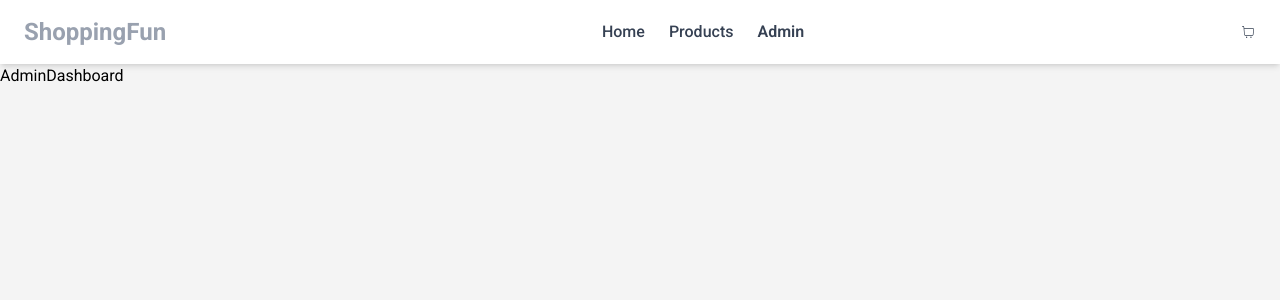
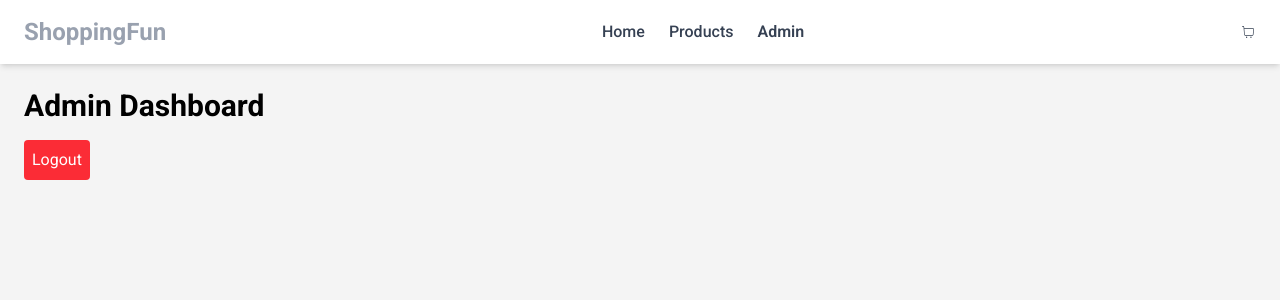
Before and after one commit to phiona-b3/Ecommerce_Website, a React (Vite) app: page /admin/dashboard in a window 1280 px wide. Shown: the top 300 px of the page. Built offline with nearby package versions, Linux system fonts and the light colour scheme; no server answers; sample sign-in values are in the browser's storage.

Commit message:
Including category and stock in the backend and frontend

```diff
--- a/src/components/AdminDashboard.tsx
+++ b/src/components/AdminDashboard.tsx
@@ -1,8 +1,20 @@
-import React from 'react'
+import { signOut } from "firebase/auth";
+import { useNavigate } from "react-router-dom"
+import { auth } from "../firebase";
 
 const AdminDashboard = () => {
+    const navigate = useNavigate();
+
+    const handleLogout = async () => {
+        await signOut(auth);
+        navigate("/admin-login")
+    };
+
   return (
-    <div>AdminDashboard</div>
+    <div className="p-6">
+        <h1 className="text-3xl font-bold">Admin Dashboard</h1>
+        <button onClick={handleLogout} className="bg-red-500 text-white p-2 rounded mt-4">Logout</button>
+    </div>
   )
 }
 
--- a/src/components/ProductDetails.tsx
+++ b/src/components/ProductDetails.tsx
@@ -21,6 +21,7 @@ const ProductDetails = () => {
     <div className="max-w-4xl mx-auto mt-10 p-6 bg-white shadow-md rounded-lg">
         <img src={product.image} alt={product.name} className="w-full h-96 object-cover rounded-md"/>
         <h1 className="text-3xl font-bold mt-4">{product.name}</h1>
+        <p className="text-blue-600 mt-2">{product.category}</p>
         <p className="text-gray-600 mt-2">{product.description}</p>
         <p className="text-xl font-bold mt-2">${product.price}</p>
 
--- a/src/components/ProductList.tsx
+++ b/src/components/ProductList.tsx
@@ -25,8 +25,10 @@ const ProductList = () => {
                                     <Link to={`/products/${product._id}`}>
                                         <img src={product.image} alt={product.name} className="w-full h-48 object-cover rounded-md"/>
                                         <h3 className="text-lg font-semibold mt-2">{product.name}</h3>
+                                        <p className="text-blue-600">{product.category}</p>
                                         <p className="text-gray-600">{product.description}</p>
                                         <p className="text-xl font-bold mt-2">${product.price}</p>
+                                        <p className="mt-2">In-stock: {product.stock}</p>
                                     </Link>
                                 </div>
                             ))
--- a/src/components/ProductsPage.tsx
+++ b/src/components/ProductsPage.tsx
@@ -30,8 +30,10 @@ const ProductsPage = () => {
                             <Link to={`/products/${product._id}`}>
                                 <img src={product.image} alt={product.name} className="w-full h-48 object-cover rounded-md"/>
                                 <h3 className="text-lg font-semibold mt-2">{product.name}</h3>
+                                <p className="text-blue-600">{product.category}</p>
                                 <p className="text-gray-600">{product.description}</p>
                                 <p className="text-xl font-bold mt-2">${product.price}</p>
+                                <p className="mt-2">In-Stock: {product.stock}</p>
                             </Link>
                         </div>
                     ))
--- a/src/store/store.ts
+++ b/src/store/store.ts
@@ -8,6 +8,8 @@ interface Product {
     name: string;
     price: number;
     image: string;
+    category: string;
+    stock: number;
     description?: string
 }
 
```
Also changed, not shown: 1 other file (tests, documents, lock files or other folders).
